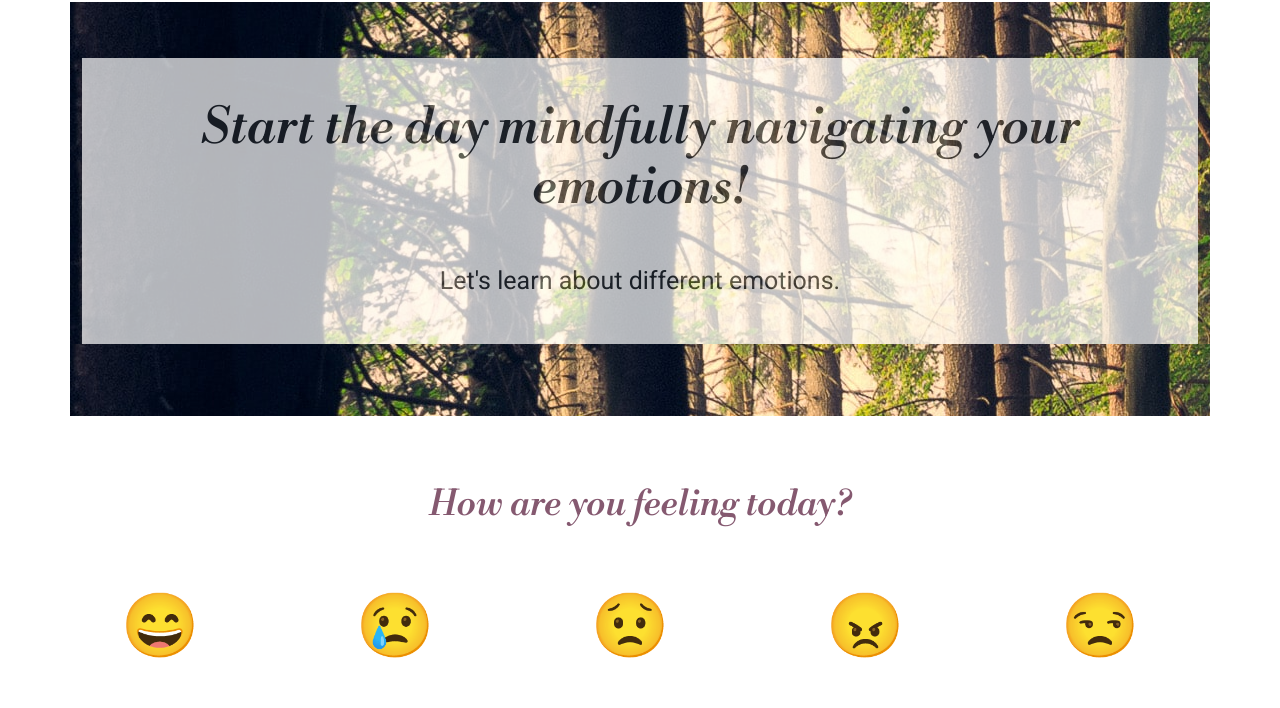
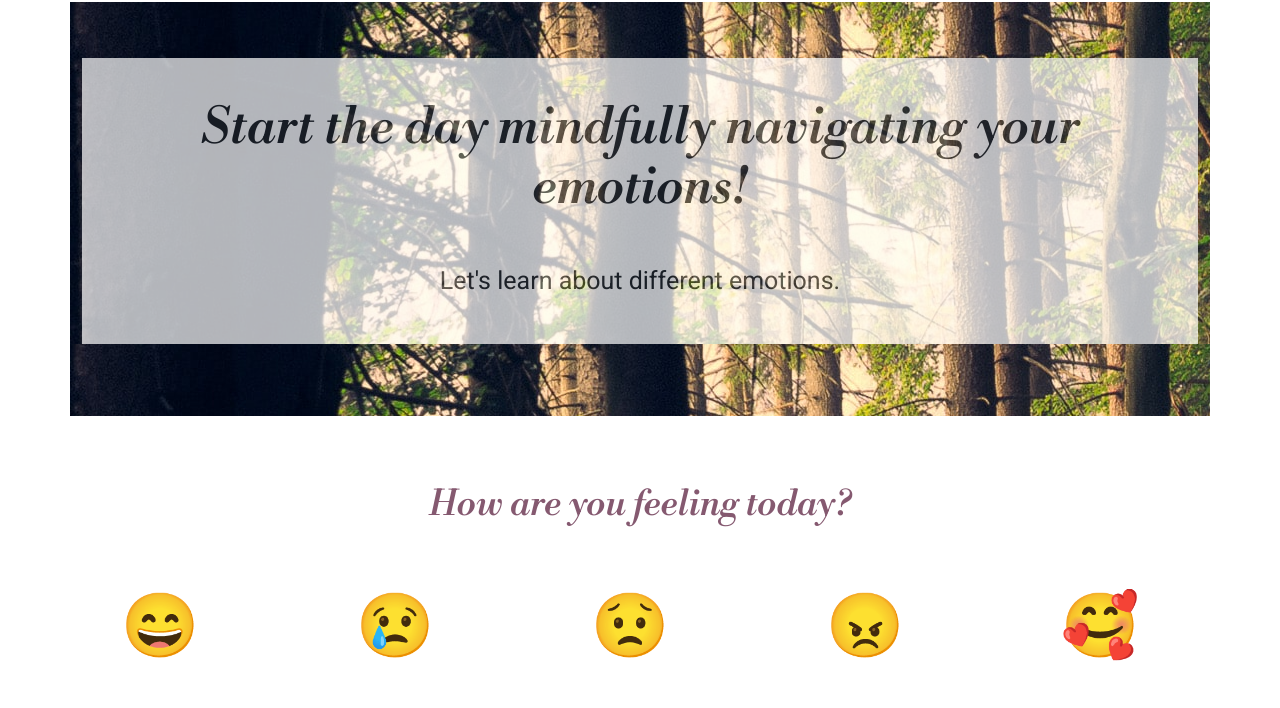
Before and after one commit to alexandravladu/Mindful-project, a plain HTML site: page New project!/new.html in a window 1280 px wide. Shown: the part 92-800 px from the top of the page. Drawn offline with nearby package versions, Linux system fonts and the light colour scheme; files whose address does not match are found by name.

Commit message:
updated grateful emoji

```diff
--- a/New project!/new.html
+++ b/New project!/new.html
@@ -62,7 +62,7 @@
 </section>
 
 <section class= "card">
-<a class="button" href="../New project!/grateful.html">   <span id="icon"> 😒 </span> </a>
+<a class="button" href="../New project!/grateful.html">   <span id="icon"> 🥰 </span> </a>
 </section>
 </div>
 
```
